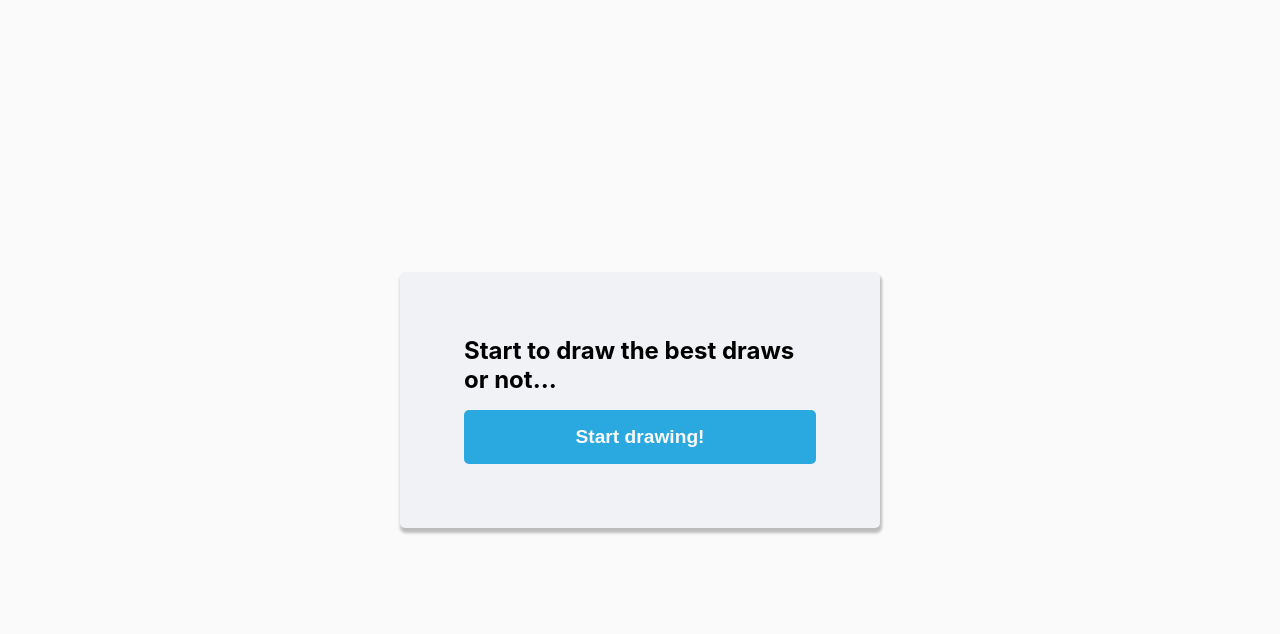
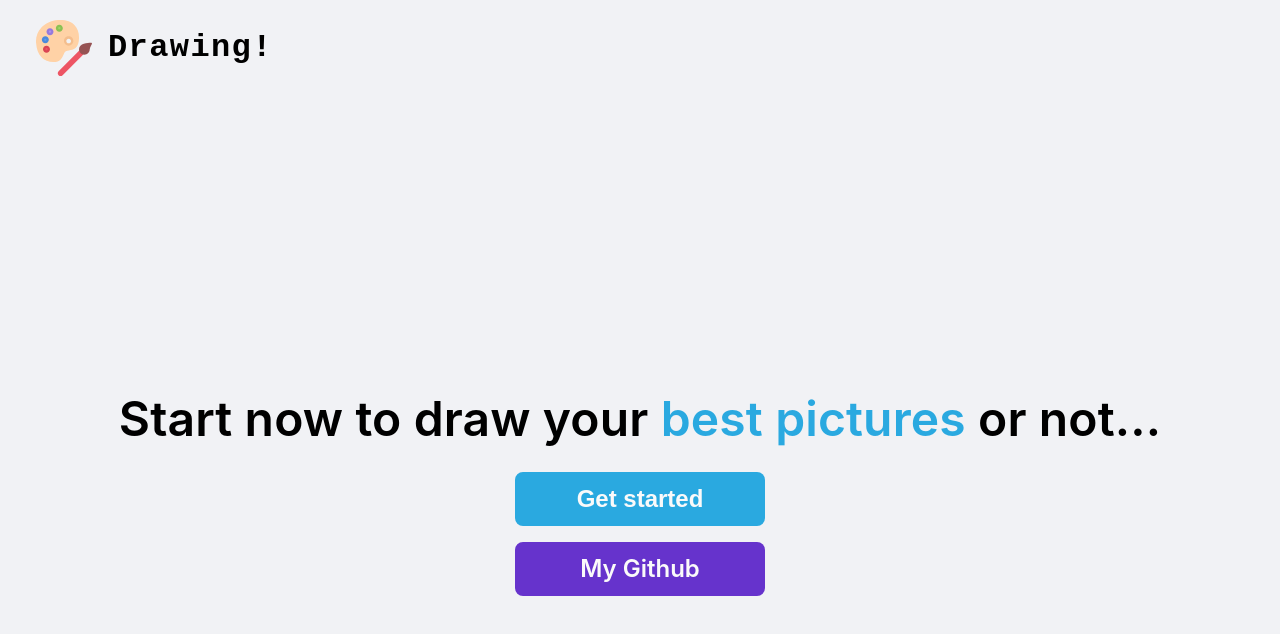
Before and after one commit to r3nanp/drawing, a React (Vite) app: page / in a window 1280 px wide. Shown: the top 634 px of the page. Built offline with nearby package versions, Linux system fonts and the light colour scheme.

Commit message:
feat: add more clean ui

```diff
--- a/src/pages/Home/index.tsx
+++ b/src/pages/Home/index.tsx
@@ -1,17 +1,33 @@
 import * as React from 'react'
 import { Link } from 'react-router-dom'
 
+import icon from '/icon.svg'
 import * as S from './styles'
 
 export default function Home() {
   return (
+    <>
+      <S.Header>
+        <img src={icon} alt="Logo" />
+
+        <span>Drawing!</span>
+      </S.Header>
+
       <S.Container>
+        <div>
+          <h1>
+            Start now to draw your <span>best pictures</span> or not...
+          </h1>
+        </div>
+
         <S.Content>
-        <h2>Start to draw the best draws or not...</h2>
           <Link to="/app">
-          <button>Start drawing!</button>
+            <button>Get started</button>
           </Link>
+
+          <a className="github" href="https://github.com/r3nanp">My Github</a>
         </S.Content>
       </S.Container>
+    </>
   )
 }
--- a/src/pages/Home/styles.ts
+++ b/src/pages/Home/styles.ts
@@ -1,59 +1,109 @@
 import styled, { css } from 'styled-components'
 
+const buttonCss = css`
+  display: inline-flex;
+  align-items: center;
+  justify-content: center;
+  text-align: center;
+
+  width: 250px;
+  height: 54px;
+
+  border: 0;
+  border-radius: 8px;
+
+  font-size: 1.5rem;
+  font-weight: 600;
+  line-height: 1.75rem;
+  padding: 0.5rem 1rem;
+  transition: filter 0.3s;
+
+  &:hover {
+    filter: brightness(0.875);
+  }
+`
+
+export const Header = styled.header`
+  display: flex;
+  align-items: center;
+  height: 4rem;
+  padding: 1.25rem;
+
+  margin: 1rem;
+
+  img {
+    width: 3.5rem;
+    height: 3.5rem;
+  }
+
+  span {
+    margin-left: 1rem;
+    font-size: 2rem;
+    font-weight: 700;
+    font-family: monospace;
+    letter-spacing: 0.0875rem;
+    line-height: 1.5rem;
+  }
+`
+
 export const Container = styled.main`
-  width: 100vw;
-  min-height: 100vh;
-
-  flex: 1 1 0%;
-
   display: flex;
   flex-direction: column;
   align-items: center;
   justify-content: center;
 
-  ${({ theme }) => css`
-    background: ${theme.colors.white};
-  `}
+  width: 100%;
+  height: 100vh;
 
-  h2 {
-    margin-bottom: 1rem;
+  padding: 0 1.5rem;
+
+  overflow-y: hidden;
+  position: relative;
+
+  div {
+    display: grid;
+    place-items: center;
+
+    text-align: center;
+
+    h1 {
+      margin-bottom: 1rem;
+      font-weight: 600;
+      letter-spacing: 0.00875rem;
+
+      font-size: 3rem;
+
+      > span {
+        ${({ theme }) => css`
+          color: ${theme.colors.blue};
+        `}
+      }
+    }
   }
 `
 
-export const Content = styled.section`
-  width: 100%;
-  margin: 0 auto;
-  max-width: 30rem;
-  padding: 4rem;
-  border-radius: 5px;
-
+export const Content = styled.div`
   display: flex;
   flex-direction: column;
+  align-items: center;
+  justify-content: center;
+
+  margin: 0.5rem;
 
   ${({ theme }) => css`
-    box-shadow: ${theme.shadow.normal};
-    background: ${theme.colors.primary};
-
     button {
-      display: grid;
-      place-items: center;
-      text-align: center;
-
-      border: 0;
-      border-radius: 5px;
+      ${buttonCss}
 
       background: ${theme.colors.blue};
       color: ${theme.colors.white};
+      margin-bottom: 1rem;
+    }
 
-      font-size: 1.2rem;
-      font-weight: 800;
-      width: 100%;
-      padding: 1rem;
-      transition: filter 0.3s;
+    .github {
+      ${buttonCss}
 
-      &:hover {
-        filter: brightness(0.875);
-      }
+      background: ${theme.colors.purple};
+      color: ${theme.colors.white};
     }
   `}
 `
```
Lines whose indentation alone changed are shown as unchanged.
